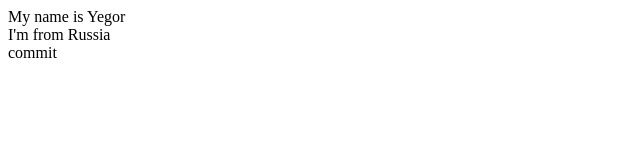
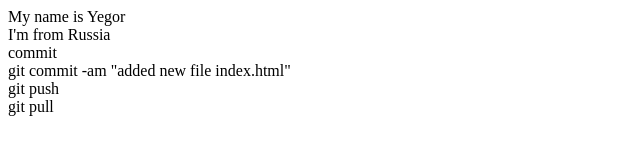
Before and after one commit to Undefined0000/git-lesson, a plain HTML site: page index.html in a window 1280 px wide. Shown: the whole page, without its empty margins (0-640 px from the left). Drawn offline with Linux system fonts and the light colour scheme.

Commit message:
added new file index.html

```diff
--- a/index.html
+++ b/index.html
@@ -4,5 +4,8 @@
         <div>My name is Yegor</div>
         <div>I'm from Russia</div>
         <div>commit</div>
+        <div>git commit -am "added new file index.html"</div>
+        <div>git push</div>
+        <div>git pull</div>
     </body>
 </html>
```
